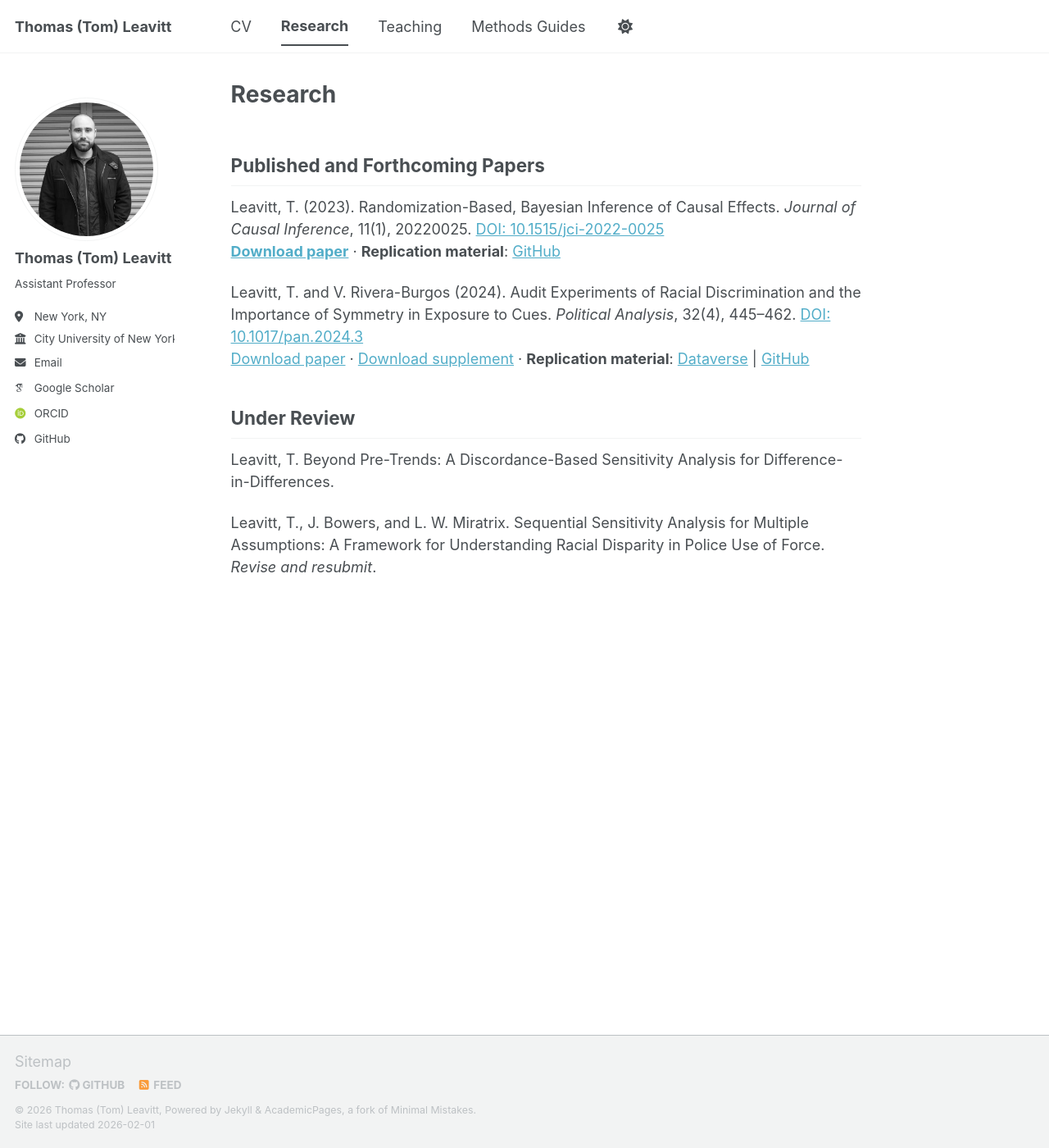
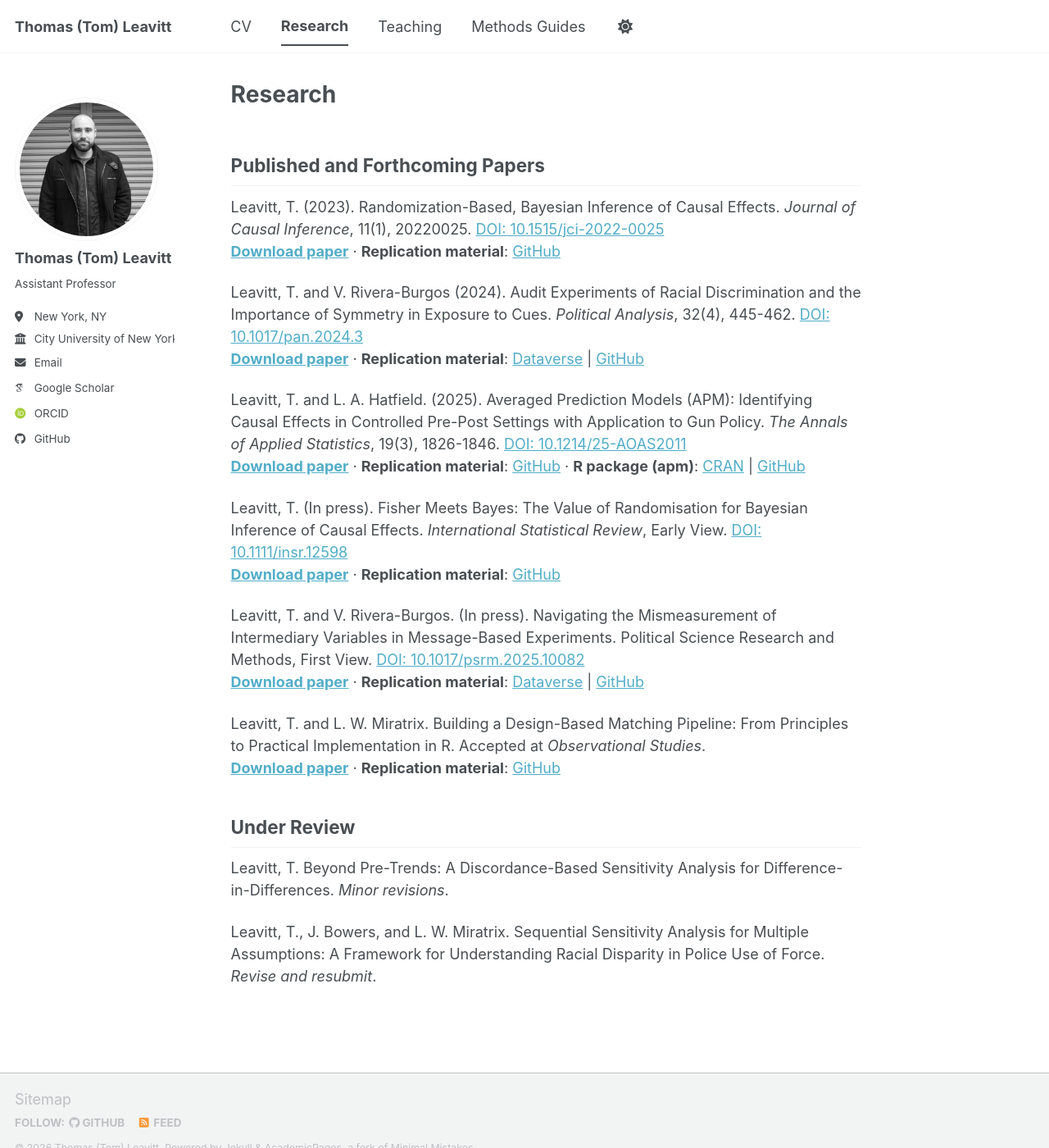
Before and after one commit to tl2624/tl2624.github.io, a Jekyll site: the page built from _pages/research.md, in a window 1280 px wide and 1400 px high. Shown: the whole window at 82% size. Built offline with Jekyll 4.4.1, drawn with Linux system fonts in a browser that asks for light colours; some web fonts are replaced; a script bundle is joined from its source files by our own code; library files that are not in the unit come from our copies.

Commit message:
Revise research papers section with updated links
Updated download links for published papers and added new papers with replication material and DOI references.

```diff
--- a/_pages/research.md
+++ b/_pages/research.md
@@ -8,13 +8,25 @@ author_profile: true
 ## Published and Forthcoming Papers
 
 Leavitt, T. (2023). Randomization-Based, Bayesian Inference of Causal Effects. *Journal of Causal Inference*, 11(1), 20220025. [DOI: 10.1515/jci-2022-0025](https://doi.org/10.1515/jci-2022-0025)
-[**Download paper**](https://doi.org/10.1515/jci-2022-0025) · **Replication material**: [GitHub](https://github.com/tl2624/bayesian-randomization-replication)
+[**Download paper**](https://tl2624.github.io/files/Leavitt_2023.pdf) · **Replication material**: [GitHub](https://github.com/tl2624/bayesian-randomization-replication)
 
-Leavitt, T. and V. Rivera-Burgos (2024). Audit Experiments of Racial Discrimination and the Importance of Symmetry in Exposure to Cues. *Political Analysis*, 32(4), 445–462. [DOI: 10.1017/pan.2024.3](https://doi.org/10.1017/pan.2024.3)
-[Download paper](https://doi.org/10.1017/pan.2024.3) · [Download supplement](https://your-supplement-link) · **Replication material**: [Dataverse](https://doi.org/10.7910/DVN/R3JGWS) | [GitHub](https://github.com/tl2624/audit-symmetry-replication)
+Leavitt, T. and V. Rivera-Burgos (2024). Audit Experiments of Racial Discrimination and the Importance of Symmetry in Exposure to Cues. *Political Analysis*, 32(4), 445-462. [DOI: 10.1017/pan.2024.3](https://doi.org/10.1017/pan.2024.3)
+[**Download paper**](https://tl2624.github.io/files/Leavitt_Rivera-Burgos_2024.pdf) · **Replication material**: [Dataverse](https://doi.org/10.7910/DVN/R3JGWS) | [GitHub](https://github.com/tl2624/audit-symmetry-replication)
+
+Leavitt, T. and L. A. Hatfield. (2025). Averaged Prediction Models (APM): Identifying Causal Effects in Controlled Pre-Post Settings with Application to Gun Policy. *The Annals of Applied Statistics*, 19(3), 1826-1846. [DOI: 10.1214/25-AOAS2011](https://doi.org/10.1214/25-AOAS2011)
+[**Download paper**](https://tl2624.github.io/files/Leavitt_Hatfield_2025.pdf) · **Replication material**: [GitHub](https://github.com/tl2624/apm-replication) · **R package (apm)**: [CRAN](https://cran.r-project.org/web/packages/apm/index.html) | [GitHub](https://tl2624.github.io/apm/)
+
+Leavitt, T. (In press). Fisher Meets Bayes: The Value of Randomisation for Bayesian Inference of Causal Effects. *International Statistical Review*, Early View. [DOI: 10.1111/insr.12598](https://doi.org/10.1111/insr.12598)
+[**Download paper**](https://tl2624.github.io/files/Leavitt_Early_View.pdf) · **Replication material**: [GitHub](https://github.com/tl2624/fisher-meets-bayes-replication)
+
+Leavitt, T. and V. Rivera-Burgos. (In press). Navigating the Mismeasurement of Intermediary Variables in Message-Based Experiments. Political Science Research and Methods, First View. [DOI: 10.1017/psrm.2025.10082](https://doi.org/10.1017/psrm.2025.10082)
+[**Download paper**](https://tl2624.github.io/files/Leavitt_Rivera-Burgos_First_View.pdf) · **Replication material**: [Dataverse](https://doi.org/10.7910/DVN/X3CORT) | [GitHub]([https://github.com/tl2624/audit-symmetry-replication](https://github.com/tl2624/message-based-experiments))
+
+Leavitt, T. and L. W. Miratrix. Building a Design-Based Matching Pipeline: From Principles to Practical Implementation in R. Accepted at *Observational Studies*.
+[**Download paper**](https://tl2624.github.io/files/Leavitt_Miratrix_Accepted.pdf) · **Replication material**: [GitHub](https://github.com/tl2624/matching-guide)
 
 ## Under Review
 
-Leavitt, T. Beyond Pre-Trends: A Discordance-Based Sensitivity Analysis for Difference-in-Differences.
+Leavitt, T. Beyond Pre-Trends: A Discordance-Based Sensitivity Analysis for Difference-in-Differences. *Minor revisions*.
 
 Leavitt, T., J. Bowers, and L. W. Miratrix. Sequential Sensitivity Analysis for Multiple Assumptions: A Framework for Understanding Racial Disparity in Police Use of Force. *Revise and resubmit*.
```
